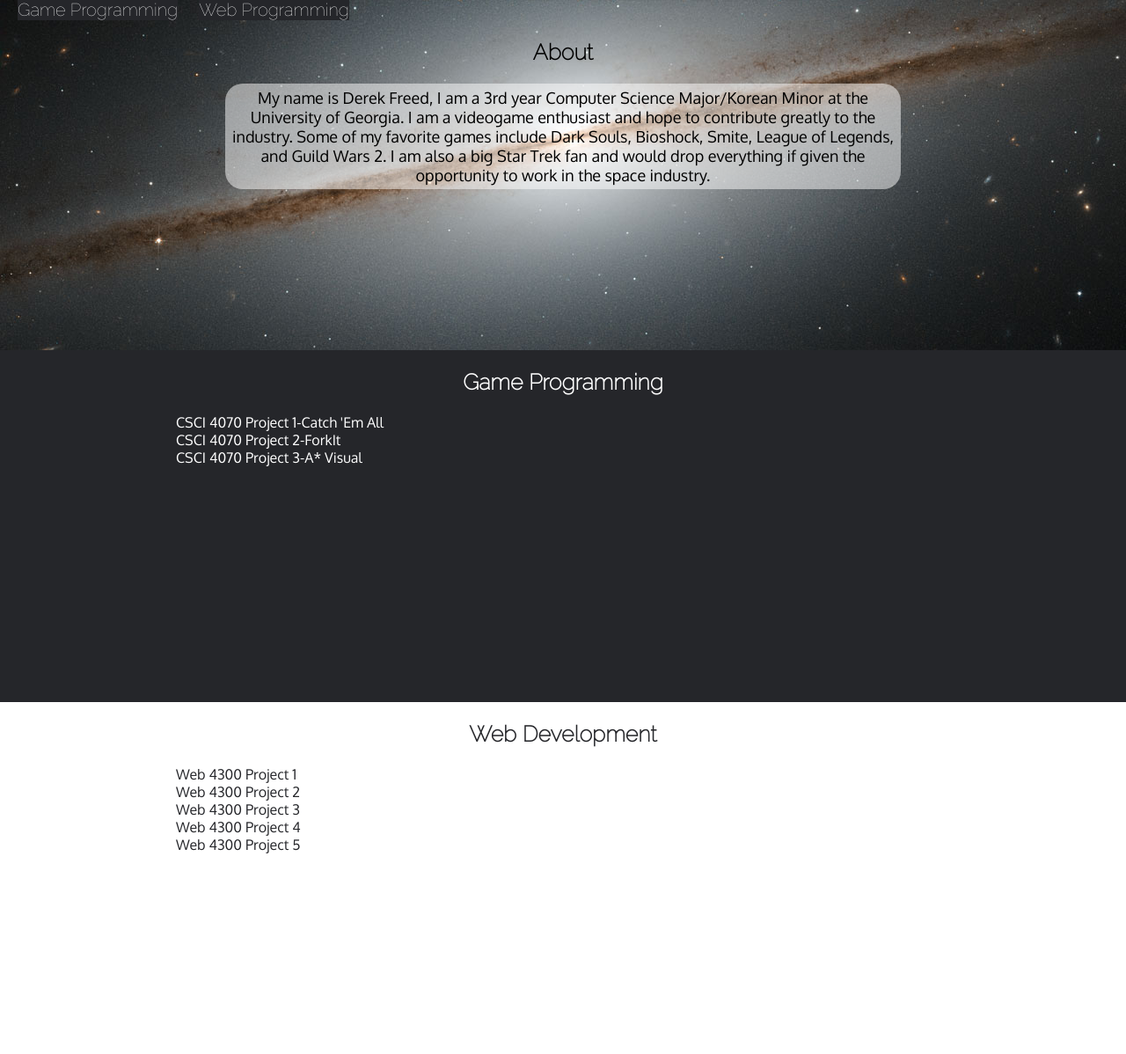
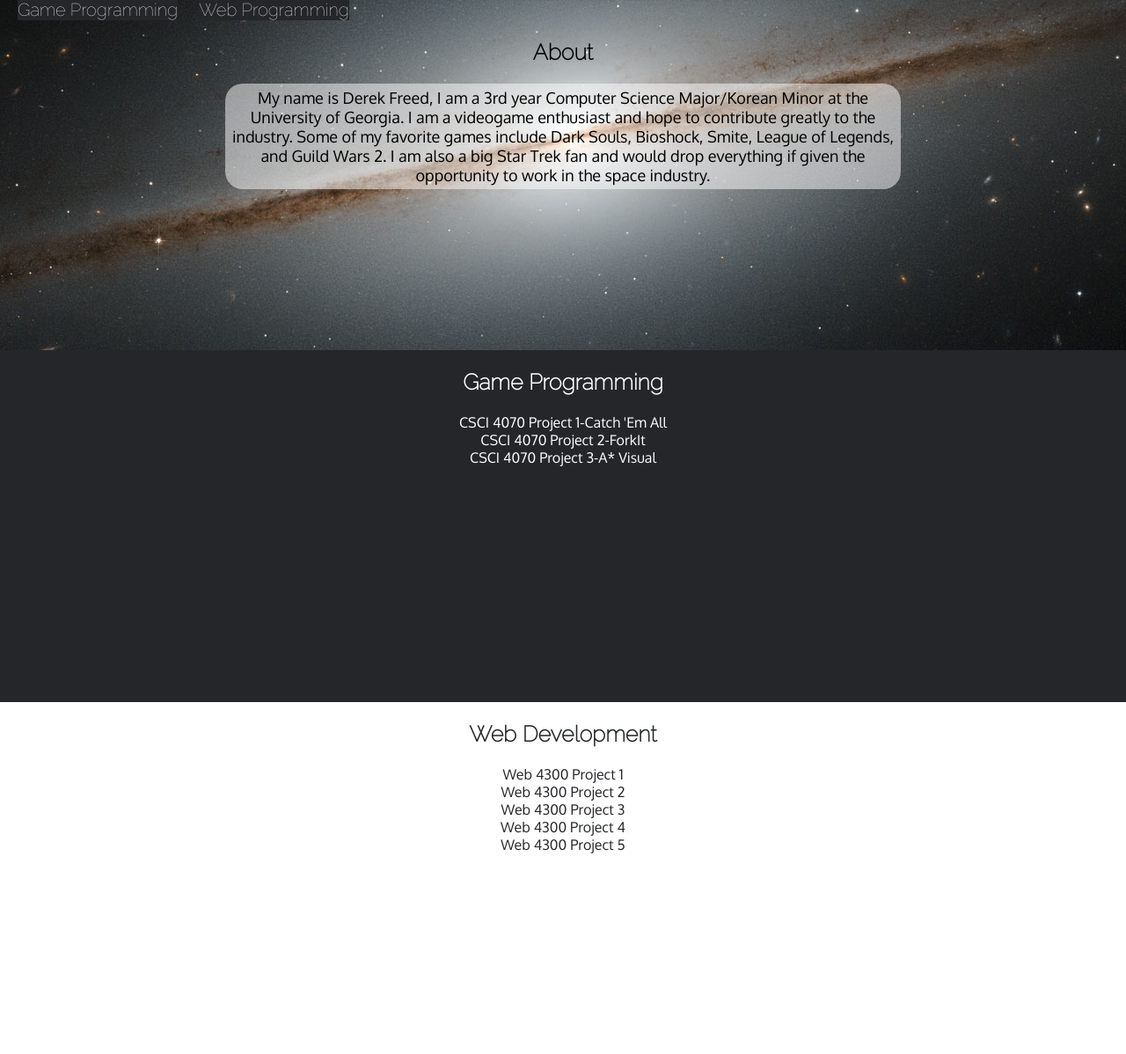
Before and after one commit to derekfreed/derekfreed.github.io, a PHP site: page / in a window 1280 px wide. Shown: the part 102-1300 px from the top of the page at 88% size. Run offline with PHP 8.4, Linux system fonts and the light colour scheme; some libraries are stand-ins or nearby versions.

Commit message:
centered text

```diff
--- a/Derek.css
+++ b/Derek.css
@@ -38,6 +38,7 @@ h2 {
 	padding-right: 10px;
 	width: 75%;
 	height:400px;
+	text-align: center;
 /*	box-shadow: 2px 2px 10px #888888;*/
 }
 p {
@@ -102,4 +103,5 @@ a{
 }
 ul{
 	list-style-type: none;
+	padding: 0;
 }
```
